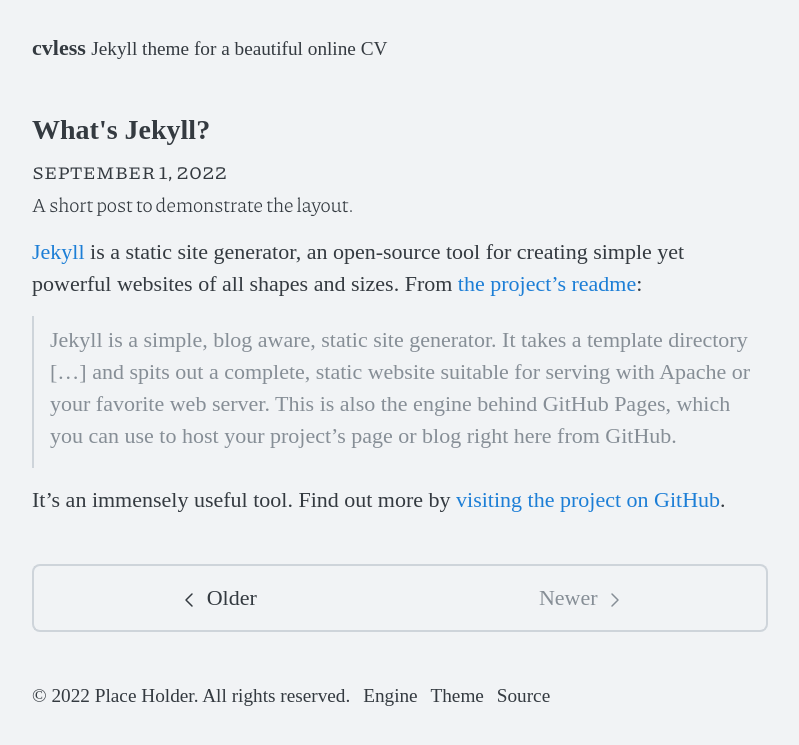
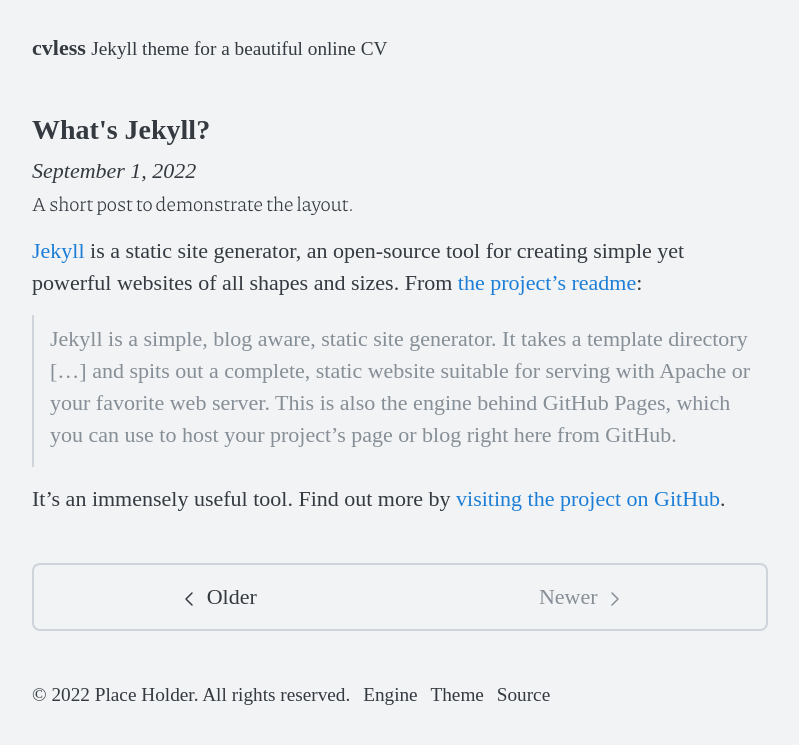
Before and after one commit to piazzai/cvless, a Jekyll site: the page built from index.html, in a window 1280 px wide. Shown: the top 745 px of the page, without its empty margins (240-1039 px from the left). Built offline with Jekyll 4.4.1, drawn with Linux system fonts in a browser that asks for light colours; some web fonts are replaced; the list of posts is cut into pages by our own code.

Commit message:
Italicize post dates

```diff
--- a/_sass/_posts.scss
+++ b/_sass/_posts.scss
@@ -13,7 +13,6 @@
 }
 
 .post-date {
-  text-transform: lowercase;
-  font-family: var(--body-font-family-sc);
+  font-style: italic;
   color: var(--heading-color);
 }
```
